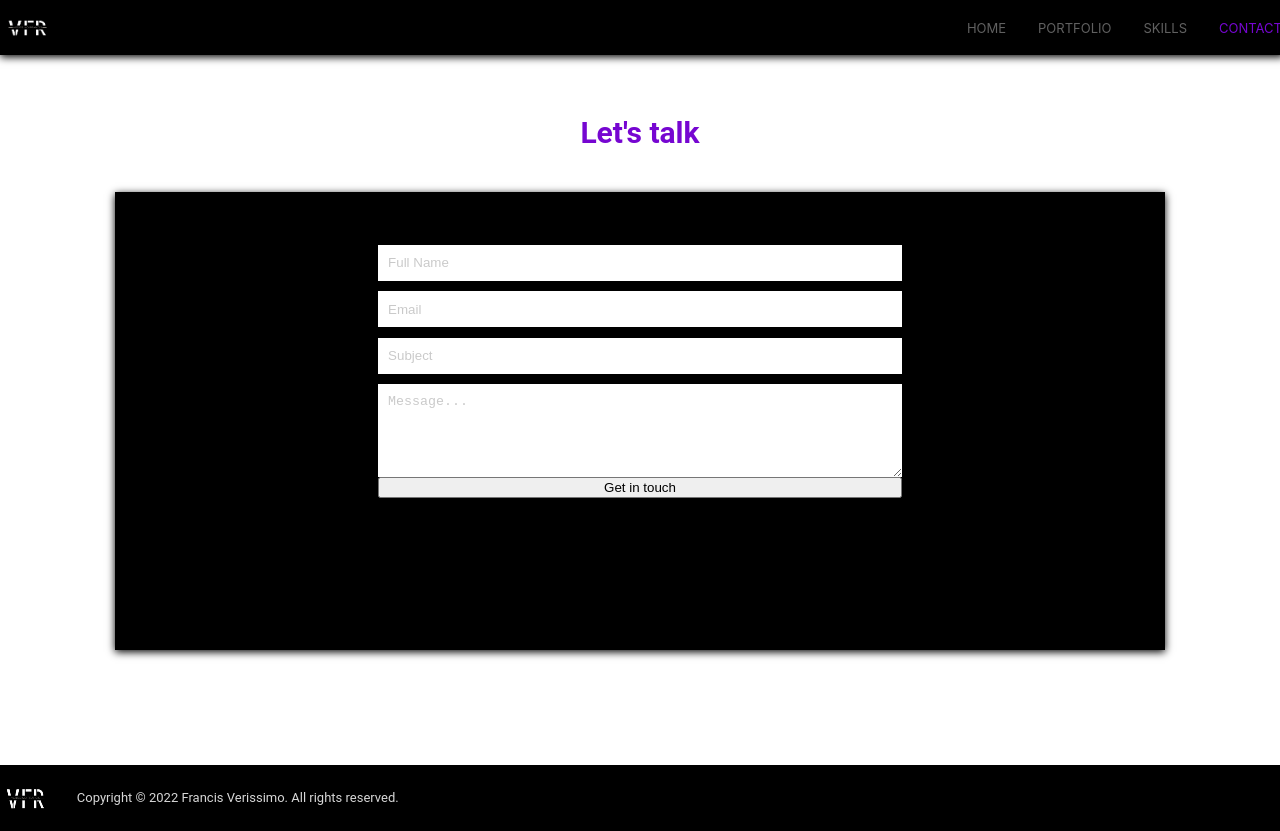
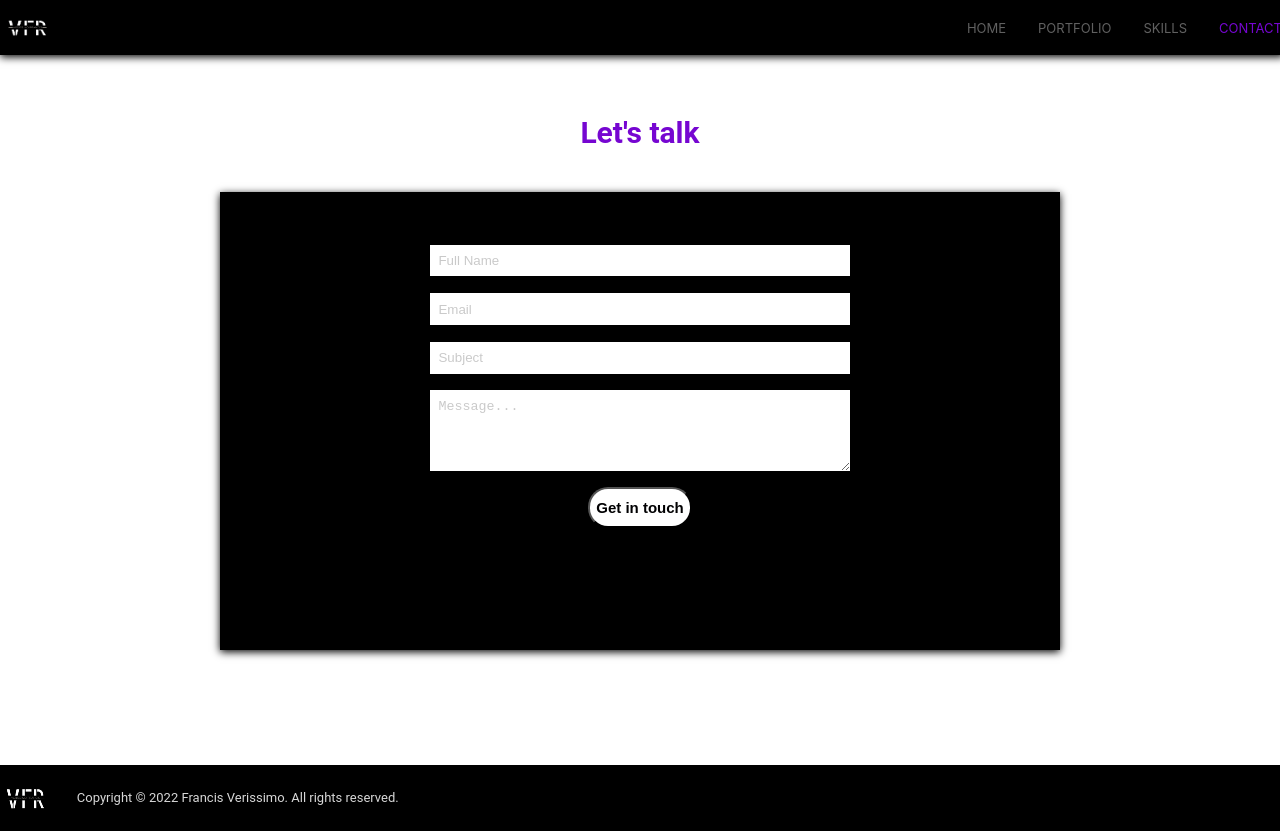
Before and after one commit to VTY1999/React-Portfolio, a React (Create React App) app: page /Contact in a window 1280 px wide. Built offline with nearby package versions, Linux system fonts and the light colour scheme.

Commit message:
Add styling to form button

```diff
--- a/src/components/Contact/Contact.scss
+++ b/src/components/Contact/Contact.scss
@@ -12,6 +12,9 @@
 
 .container-contact {
   height: 300px;
+  width: 80%;
+  margin-left: auto;
+  margin-right: auto;
   margin-top: 4%;
   padding-top: 5%;
   background-color: #000;
@@ -40,7 +43,7 @@
 .email {
   border: transparent;
   padding: 2%;
-  margin-top: 2%;
+  margin-top: 4%;
 }
 
 .email::placeholder {
@@ -50,7 +53,7 @@
 .subject {
   border: transparent;
   padding: 2%;
-  margin-top: 2%;
+  margin-top: 4%;
 }
 
 .subject::placeholder {
@@ -59,7 +62,7 @@
 
 .message {
   border: transparent;
-  margin-top: 2%;
+  margin-top: 4%;
   padding: 2%;
   padding-bottom: 10%;
   overflow: hidden;
@@ -68,3 +71,22 @@
 .message::placeholder {
   color: #00000036;
 }
+
+.send {
+  margin-top: 4%;
+  padding: 10px 0;
+  margin-left: auto;
+  margin-right: auto;
+  width: 25%;
+  border-radius: 20px;
+  background-color: #fff;
+  color: #010002;
+  font-size: 15px;
+  font-weight: bold;
+  text-decoration: none;
+}
+
+.send:hover {
+  background-color: #7606d1;
+  color: #fff;
+}
```
